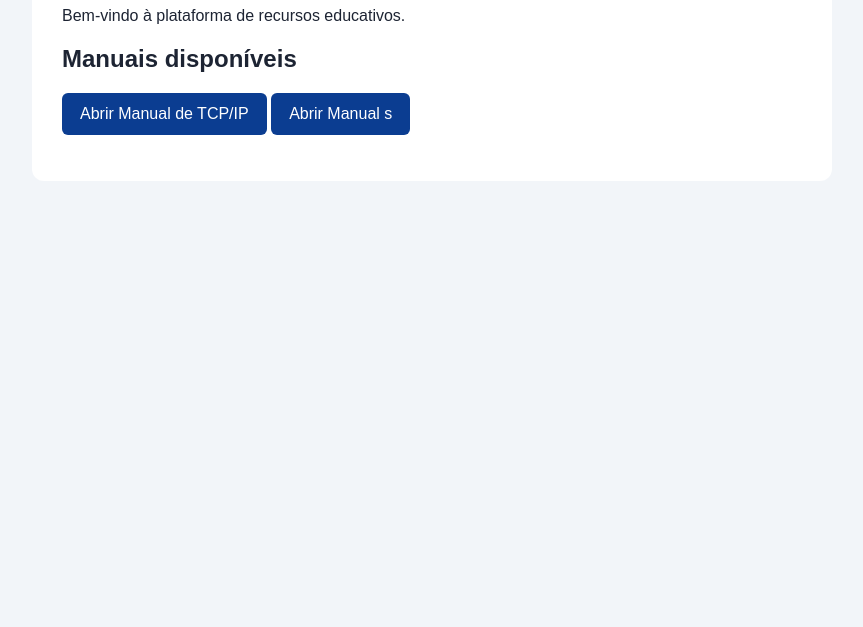
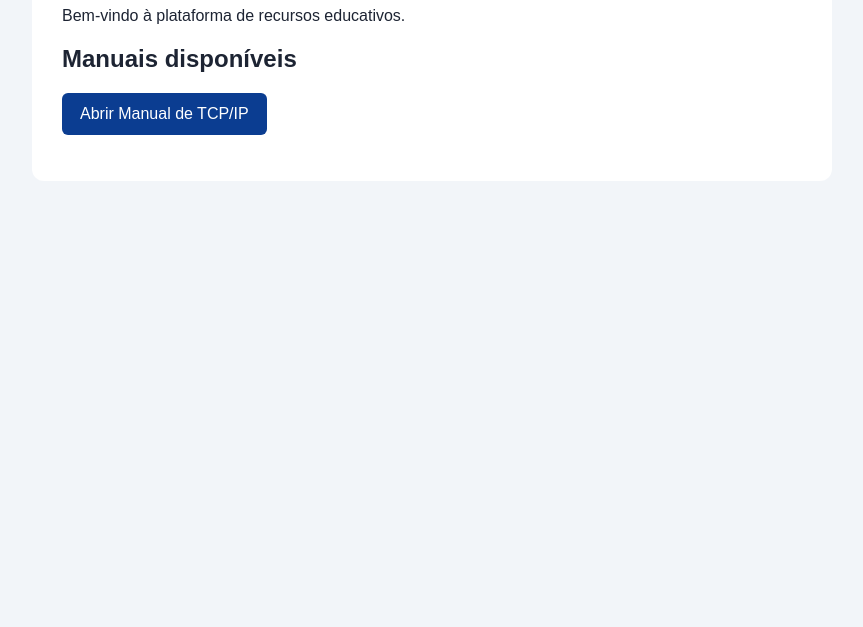
Before and after one commit to mariadias-beep/GEIComunicaoDados, a plain HTML site: page index.html in a window 1280 px wide. Shown: the part 173-800 px from the top of the page, without its empty margins (208-1071 px from the left). Drawn offline with Linux system fonts and the light colour scheme.

Commit message:
Update index.html

```diff
--- a/index.html
+++ b/index.html
@@ -38,9 +38,7 @@
             <a href="manual-tcpip.html">
                 Abrir Manual de TCP/IP
             </a>
-             <a href="manual-tcpip.html">
-                Abrir Manual s
-            </a>
+
         </p>
     </main>
 </body>
```
